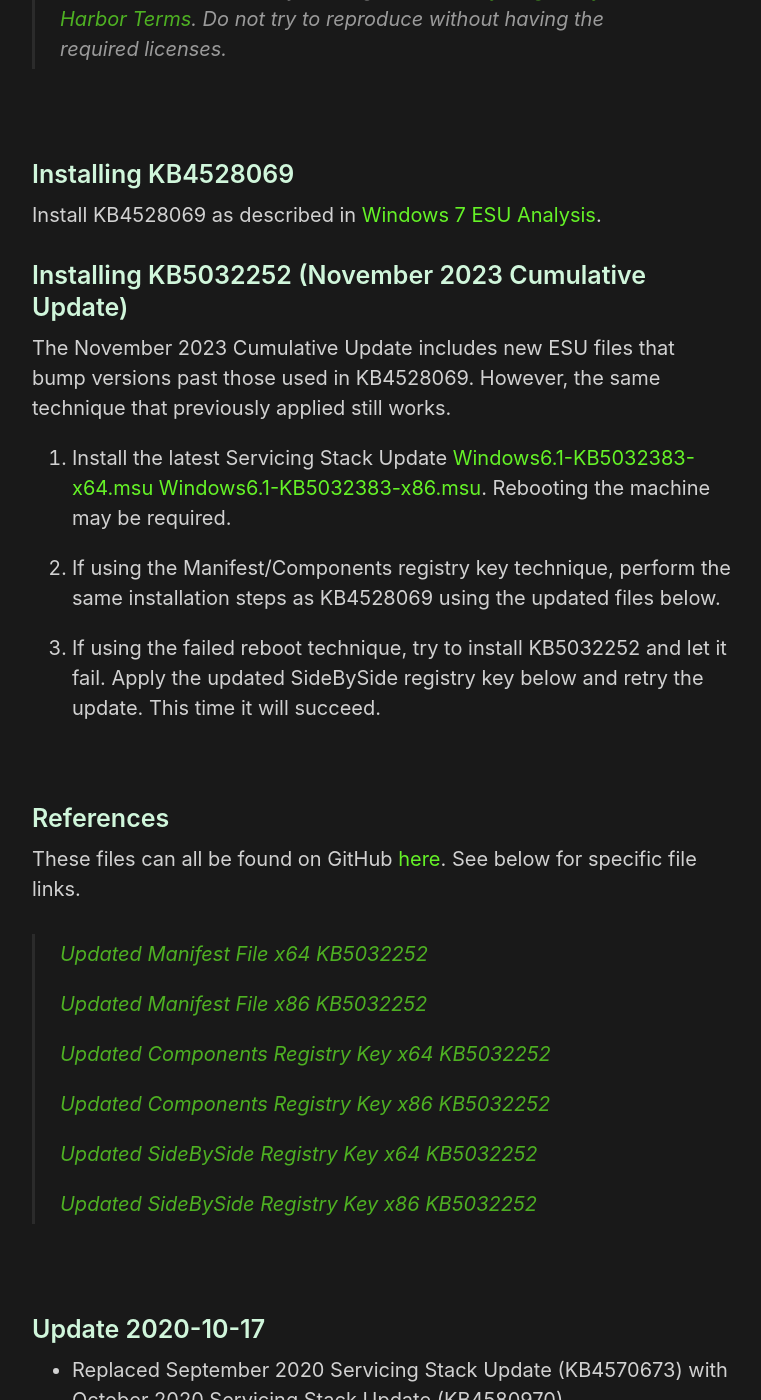
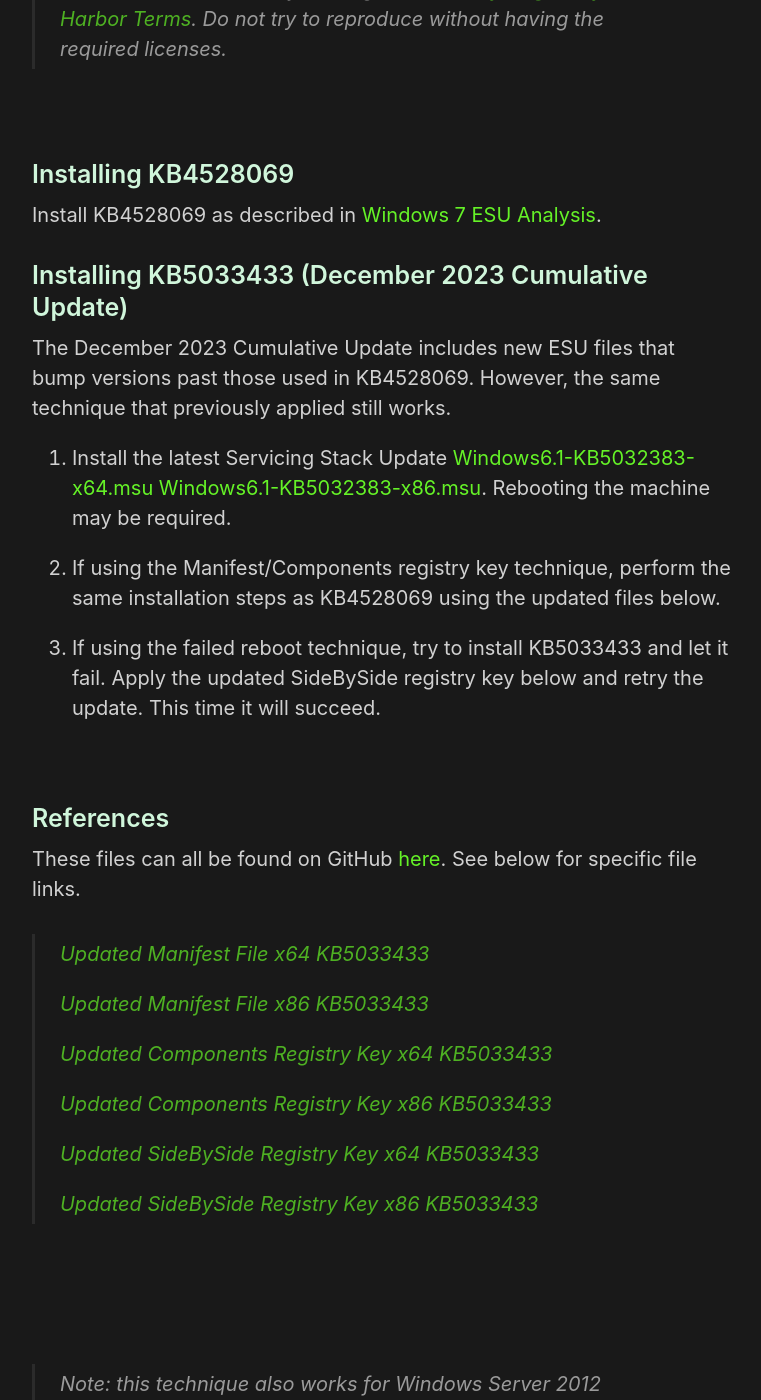
Before and after one commit to HackAndPwn/HackAndPwn.github.io, a Jekyll site: the page built from _posts/2020-09-12-windows-7-esu-analysis-updates.md, in a window 1280 px wide and 1400 px high, scrolled down 731 px. Shown: the whole window, without its empty margins (258-1019 px from the left). Built offline with Jekyll 4.4.1, drawn with Linux system fonts in a browser that asks for light colours; some of the changed text lies outside the part shown.

Commit message:
december 2023 updates

```diff
--- a/_posts/2020-09-12-windows-7-esu-analysis-updates.md
+++ b/_posts/2020-09-12-windows-7-esu-analysis-updates.md
@@ -19,15 +19,15 @@
 
 Install KB4528069 as described in [Windows 7 ESU Analysis](https://hackandpwn.com/windows-7-esu-analysis).
 
-### Installing KB5032252 (November 2023 Cumulative Update)
+### Installing KB5033433 (December 2023 Cumulative Update)
 
-The November 2023 Cumulative Update includes new ESU files that bump versions past those used in KB4528069.  However, the same technique that previously applied still works.
+The December 2023 Cumulative Update includes new ESU files that bump versions past those used in KB4528069.  However, the same technique that previously applied still works.
 
 1. Install the latest Servicing Stack Update [Windows6.1-KB5032383-x64.msu](https://github.com/HackAndPwn/Windows-7-Patching/raw/master/07_ESU_Updates/01_Windows6.1-KB5032383-x64.msu) [Windows6.1-KB5032383-x86.msu](https://github.com/HackAndPwn/Windows-7-Patching/raw/master/07_ESU_Updates/01_Windows6.1-KB5032383-x86.msu).  Rebooting the machine may be required.
 
 2. If using the Manifest/Components registry key technique, perform the same installation steps as KB4528069 using the updated files below.
 
-3. If using the failed reboot technique, try to install KB5032252 and let it fail.  Apply the updated SideBySide registry key below and retry the update.  This time it will succeed.
+3. If using the failed reboot technique, try to install KB5033433 and let it fail.  Apply the updated SideBySide registry key below and retry the update.  This time it will succeed.
 
 <br>
 
@@ -35,17 +35,25 @@
 
 These files can all be found on GitHub [here](https://github.com/HackAndPwn/Windows-7-ESU-Analysis).  See below for specific file links.
 
-> [Updated Manifest File x64 KB5032252](https://github.com/HackAndPwn/Windows-7-ESU-Analysis/blob/master/2023_11/amd64_microsoft-windows-s..edsecurityupdatesai_31bf3856ad364e35_6.1.7602.26816_none_c8e367b436225c63.manifest)
+> [Updated Manifest File x64 KB5033433](https://github.com/HackAndPwn/Windows-7-ESU-Analysis/blob/master/2023_12/amd64_microsoft-windows-s..edsecurityupdatesai_31bf3856ad364e35_6.1.7602.26864_none_c8ab5784364cb56a.manifest)
 >
-> [Updated Manifest File x86 KB5032252](https://github.com/HackAndPwn/Windows-7-ESU-Analysis/blob/master/2023_11/x86_microsoft-windows-s..edsecurityupdatesai_31bf3856ad364e35_6.1.7602.26816_none_6cc4cc307dc4eb2d.manifest)
+> [Updated Manifest File x86 KB5033433](https://github.com/HackAndPwn/Windows-7-ESU-Analysis/blob/master/2023_12/x86_microsoft-windows-s..edsecurityupdatesai_31bf3856ad364e35_6.1.7602.26864_none_6c8cbc007def4434.manifest)
 >
-> [Updated Components Registry Key x64 KB5032252](https://github.com/HackAndPwn/Windows-7-ESU-Analysis/blob/master/2023_11/ComponentsRegistryKey_x64.reg)
+> [Updated Components Registry Key x64 KB5033433](https://github.com/HackAndPwn/Windows-7-ESU-Analysis/blob/master/2023_12/ComponentsRegistryKey_x64.reg)
 >
-> [Updated Components Registry Key x86 KB5032252](https://github.com/HackAndPwn/Windows-7-ESU-Analysis/blob/master/2023_11/ComponentsRegistryKey_x86.reg)
+> [Updated Components Registry Key x86 KB5033433](https://github.com/HackAndPwn/Windows-7-ESU-Analysis/blob/master/2023_12/ComponentsRegistryKey_x86.reg)
 >
-> [Updated SideBySide Registry Key x64 KB5032252](https://github.com/HackAndPwn/Windows-7-ESU-Analysis/blob/master/2023_11/SideBySideRegistryKey_x64.reg)
+> [Updated SideBySide Registry Key x64 KB5033433](https://github.com/HackAndPwn/Windows-7-ESU-Analysis/blob/master/2023_12/SideBySideRegistryKey_x64.reg)
 >
-> [Updated SideBySide Registry Key x86 KB5032252](https://github.com/HackAndPwn/Windows-7-ESU-Analysis/blob/master/2023_11/SideBySideRegistryKey_x86.reg)
+> [Updated SideBySide Registry Key x86 KB5033433](https://github.com/HackAndPwn/Windows-7-ESU-Analysis/blob/master/2023_12/SideBySideRegistryKey_x86.reg)
+
+<br>
+
+<br>
+
+> Note: this technique also works for Windows Server 2012 R2.  The December 2023 Cumulative Update SideBySide Registry Key can be found here:
+
+> [Updated SideBySide Registry Key x64 KB5032252](https://github.com/HackAndPwn/Windows-7-ESU-Analysis/blob/master/2023_12/Server_2012_R2_SideBySideRegistryKey_x64.reg)
 
 <br>
 
@@ -215,3 +223,8 @@
 * Replaced October 2023 Servicing Stack Update (KB5031658) with November 2023 Servicing Stack Update (KB5032383).
 * Replaced October 2023 Monthly Update (KB5031408) with November 2023 Monthly Update (KB5032252).
 * Replaced October 2023 Manifest, Components Registry Key, and SideBySide Registry Key (6.1.7602.26769) with November 2023 (6.1.7602.26816).
+
+### Update 2023-12-22
+* Added Server 2012 R2 SideBySide Registry Key for December 2023 (6.3.9600.21715).
+* Replaced November 2023 Monthly Update (KB5032252) with December 2023 Monthly Update (KB5033433).
+* Replaced November 2023 Manifest, Components Registry Key, and SideBySide Registry Key (6.1.7602.26816) with December 2023 (6.1.7602.26864).
```
Also changed, not shown: other parts of _posts/2020-09-12-windows-7-esu-analysis-updates.md (+1 -1 lines).
